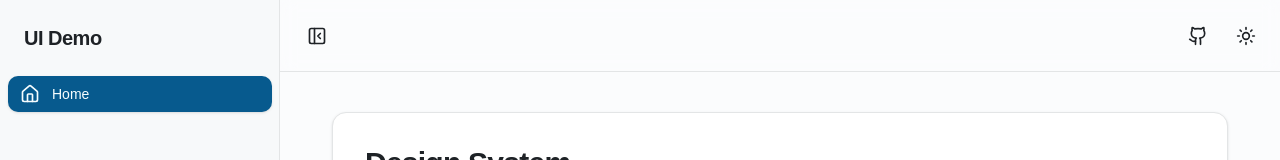
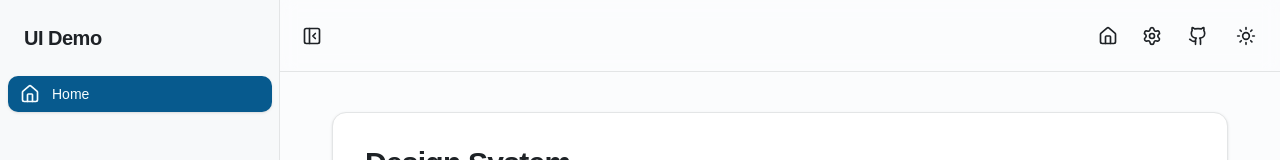
Before and after one commit to stefan8893/ui-demo, a React (Vite) app: page / in a window 1280 px wide. Shown: the top 160 px of the page. Built offline with nearby package versions, Linux system fonts and the light colour scheme.

Commit message:
make IconButton linkable

```diff
--- a/src/components/ui/buttons/icon-button.tsx
+++ b/src/components/ui/buttons/icon-button.tsx
@@ -1,6 +1,8 @@
 import { Button } from '@/components/ui/buttons/button'
 import type { ButtonProps } from '@/components/ui/buttons/button'
 import { cn } from '@/lib/utils'
+import { Link } from '@tanstack/react-router'
+import type { LinkProps } from '@tanstack/react-router'
 import { cva } from 'class-variance-authority'
 import type { VariantProps } from 'class-variance-authority'
 import type { LucideIcon } from 'lucide-react'
@@ -18,7 +20,14 @@ const iconVariants = cva('', {
   },
 })
 
+const buttonSizeMap = {
+  sm: 'icon-sm',
+  default: 'icon',
+  lg: 'icon-lg',
+} as const
+
 type IconButtonProps = Omit<ButtonProps, 'size'> &
+  Partial<LinkProps> &
   VariantProps<typeof iconVariants> & {
     icon: LucideIcon
     iconClassName?: string
@@ -30,16 +39,38 @@ export function IconButton({
   variant = 'ghost',
   className,
   iconClassName,
+  to,
+  params,
+  search,
+  hash,
+  target,
+  replace,
   ...props
 }: IconButtonProps) {
+  const isLink = Boolean(to)
+
   return (
     <Button
       {...props}
-      size={size}
+      asChild={isLink}
+      size={buttonSizeMap[size ?? 'default']}
       variant={variant}
-      className={cn('shrink-0', className)}
+      className={cn('shrink-0 transition-none', className)}
     >
-      <Icon className={cn(iconVariants({ size }), iconClassName)} />
+      {isLink ? (
+        <Link
+          to={to}
+          params={params}
+          search={search}
+          hash={hash}
+          target={target}
+          replace={replace}
+        >
+          <Icon className={cn(iconVariants({ size }), iconClassName)} />
+        </Link>
+      ) : (
+        <Icon className={cn(iconVariants({ size }), iconClassName)} />
+      )}
     </Button>
   )
 }
--- a/src/layout/header.tsx
+++ b/src/layout/header.tsx
@@ -1,7 +1,13 @@
 import { ThemeToggle } from '@/components/ui/branding/theme-toggle'
 import { GithubLink } from '@/components/ui/branding/github-link'
 import { IconButton } from '@/components/ui/buttons/icon-button'
-import { Menu, PanelLeftClose, PanelLeftOpen } from 'lucide-react'
+import {
+  Home,
+  Menu,
+  PanelLeftClose,
+  PanelLeftOpen,
+  Settings,
+} from 'lucide-react'
 
 type HeaderProps = {
   showSidebar: boolean
@@ -29,6 +35,8 @@ export function Header({
       />
 
       <div className="ml-auto flex flex-row flex-nowrap items-center gap-3">
+        <IconButton icon={Home} to="/" />
+        <IconButton icon={Settings} to="/settings" />
         <GithubLink />
         <ThemeToggle />
       </div>
```
